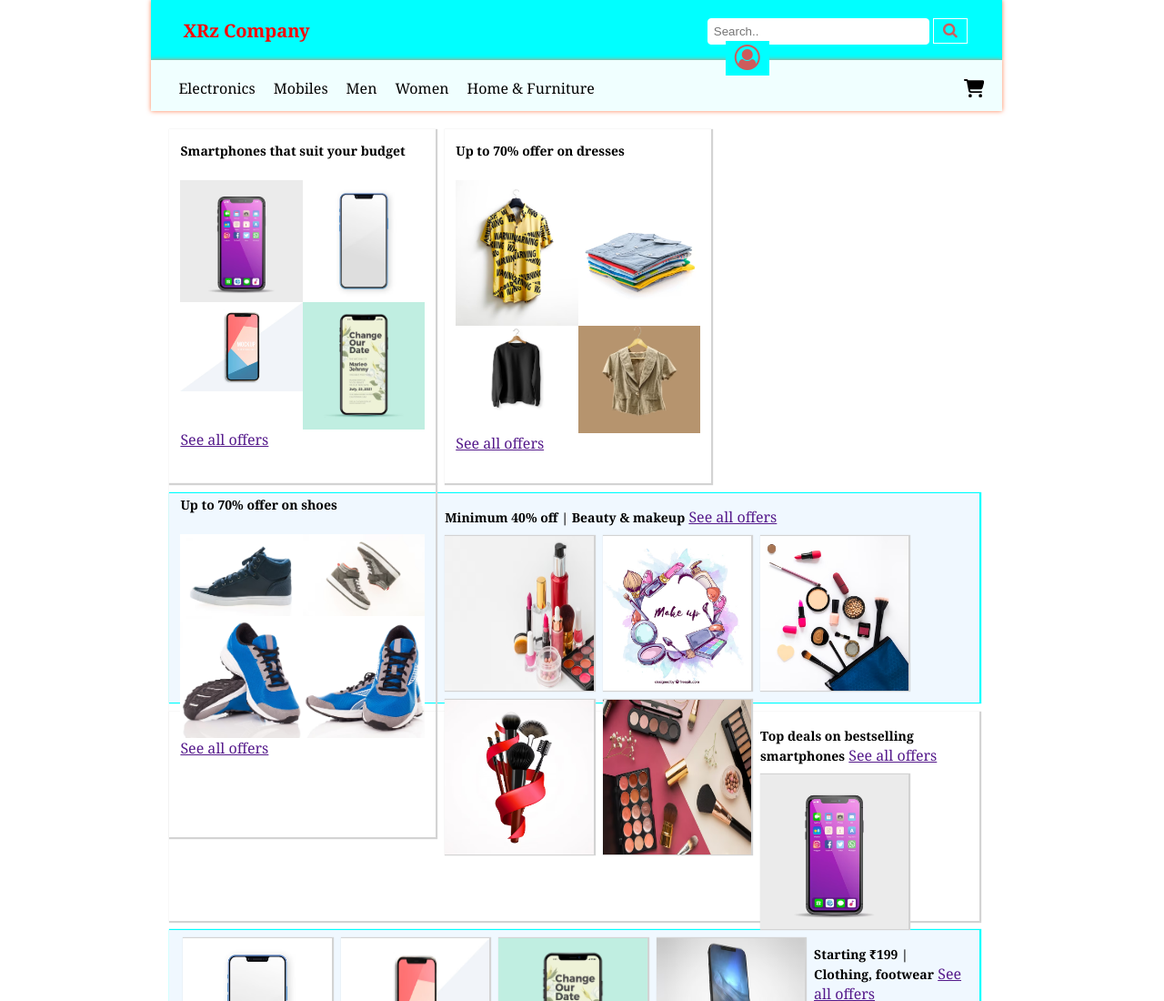
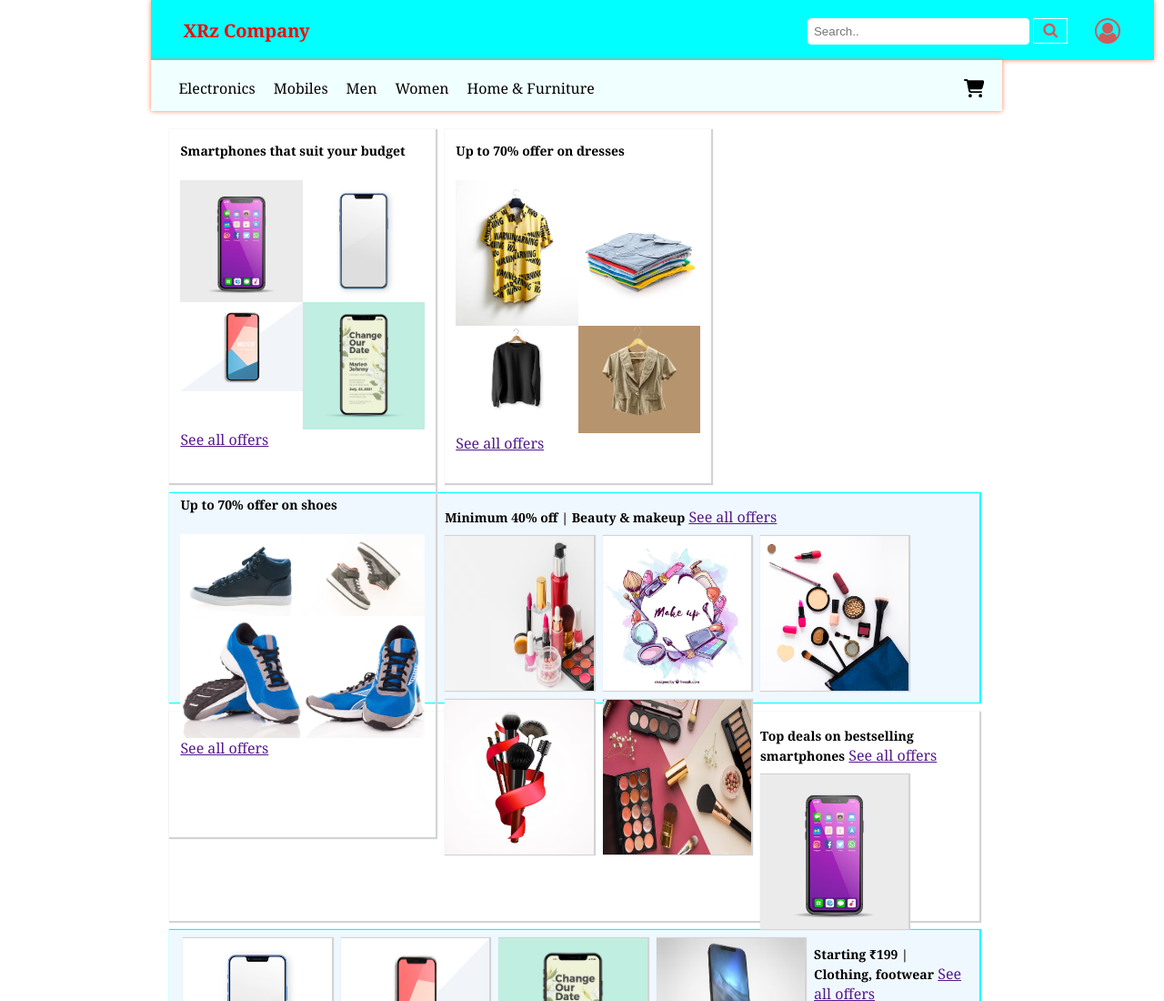
Before and after one commit to Yoursiva/shopping-site, a plain HTML site: page index.html in a window 1280 px wide. Shown: the top 1100 px of the page at 91% size. Drawn offline with Linux system fonts and the light colour scheme.

Commit message:
Update style.css

```diff
--- a/CSS/style.css
+++ b/CSS/style.css
@@ -14,7 +14,7 @@ body{
 
 }
 .menublock{
-    width: 100%;
+    width: 1063px;
     background-color: aqua;
     height: 26px;
     padding: 20px;
```
